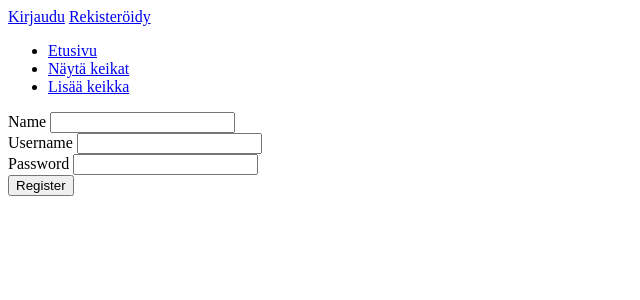
After one commit to jokineno/Tour, a Flask app: page /auth/register in a window 1280 px wide. The commit adds this page. Shown: the top 300 px of the page, without its empty margins (0-640 px from the left). Run offline with Flask 2, Linux system fonts and the light colour scheme.

Commit message:
käyttäjän lisäys

```diff
--- a/application/auth/forms.py
+++ b/application/auth/forms.py
@@ -1,5 +1,8 @@
 from flask_wtf import FlaskForm
-from wtforms import PasswordField, StringField
+from wtforms import PasswordField, StringField, validators, ValidationError
+
+
+from application.auth.models import User
 
 class LoginForm(FlaskForm):
     username = StringField("Username")
@@ -7,3 +10,15 @@ class LoginForm(FlaskForm):
 
     class Meta:
         csrf = False
+
+def uniqueUsernameRequired(form, field):
+    if User.query.filter_by(username=form.username.data).first():
+        raise ValidationError("Käyttäjätunnus on jo käytössä")
+
+class RegistrationForm(FlaskForm):
+    name = StringField("Name", [validators.InputRequired()])
+    username = StringField("Username", [validators.InputRequired(), uniqueUsernameRequired])
+    password = PasswordField("Password", [validators.InputRequired()])
+
+    class Meta:
+        csrf = False
--- a/application/auth/models.py
+++ b/application/auth/models.py
@@ -12,6 +12,9 @@ class User(db.Model):
     name = db.Column(db.String(144), nullable=False)
     username = db.Column(db.String(144), nullable=False)
     password = db.Column(db.String(144), nullable=False)
+
+    tasks = db.relationship("Task",backref='account',lazy=True)
+
 
     def __init__(self, name, username, password):
         self.name = name
--- a/application/auth/views.py
+++ b/application/auth/views.py
@@ -1,9 +1,9 @@
 from flask import render_template, request, redirect, url_for
 from flask_login import login_user, logout_user
 
-from application import app
+from application import app, db
 from application.auth.models import User
-from application.auth.forms import LoginForm
+from application.auth.forms import LoginForm, RegistrationForm
 
 @app.route("/auth/login", methods = ["GET", "POST"])
 def auth_login():
@@ -28,3 +28,21 @@ def auth_login():
 def auth_logout():
     logout_user()
     return redirect(url_for("index"))
+
+
+@app.route("/auth/register", methods = ["GET", "POST"])
+def auth_register():
+    if request.method == "GET":
+        return render_template("auth/registrationform.html", form = RegistrationForm())
+
+    form = RegistrationForm(request.form)
+
+    if not form.validate():
+        return render_template("auth/registrationform.html", form = form)
+
+    u = User(form.name.data, form.username.data, form.password.data)
+
+    db.session().add(u)
+    db.session().commit()
+
+    return redirect(url_for("auth_login"))
--- a/application/tasks/views.py
+++ b/application/tasks/views.py
@@ -2,7 +2,7 @@ from application import app, db
 from flask import redirect, render_template, request, url_for
 from application.tasks.models import Task
 from application.tasks.forms import TaskForm
-from flask_login import login_required
+from flask_login import login_required, current_user
 
 
 @app.route("/tasks/",methods=["GET"])
@@ -52,6 +52,7 @@ def tasks_create():
         return render_template("tasks/new.html", form = form)
     t = Task(form.name.data, form.place.data, form.pvm.data, form.showtime.data)
     t.status = form.status.data
+    t.account_id = current_user.id
 
     db.session().add(t)
     db.session().commit()
--- /dev/null
+++ b/application/templates/auth/registrationform.html
@@ -0,0 +1,23 @@
+{% extends "layout.html" %}
+
+{% block body %}
+<form method="POST" action="{{ url_for('auth_register') }}">
+    <div class="form-group">
+        {{ form.name.label }}
+        {{ form.name(class="form-control") }}
+    </div>
+    <div class="form-group">
+        {{ form.username.label }}
+        {{ form.username(class="form-control") }}
+    <div class="form-group">
+        {{ form.password.label }}
+        {{ form.password(class="form-control") }}
+    </div>
+    <button type="submit" class="btn btn-black">Register</button>
+    {% for error in form.username.errors %}
+    <div class="alert alert-warning mt-3">
+        {{ error }}
+    </div>
+    {% endfor %}
+</form>
+{% endblock %}
--- a/application/templates/layout.html
+++ b/application/templates/layout.html
@@ -11,7 +11,7 @@
       </p>
       {% else %}
       <a href="{{ url_for('auth_login') }}">Kirjaudu</a>
-      <a href="{{ url_for('auth_login') }}">Rekisteröidy</a>
+      <a href="{{ url_for('auth_register') }}">Rekisteröidy</a>
       {% endif %}
 
       <ul>
```
Also changed, not shown: application/tasks/models.py (+4 -23 lines).
